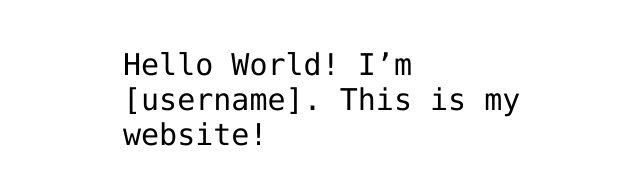
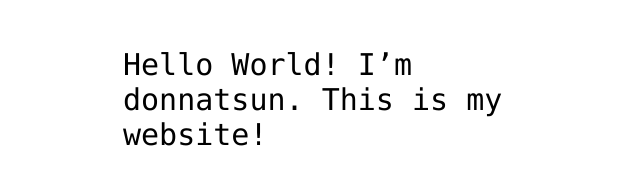
Before and after one commit to donnatsun/donnatsun.github.io, a plain HTML site: page index.html in a window 1280 px wide. Shown: the part 341-526 px from the top of the page, without its empty margins (317-957 px from the left). Drawn offline with Linux system fonts and the light colour scheme.

Commit message:
Update index.html

```diff
--- a/index.html
+++ b/index.html
@@ -12,6 +12,6 @@
 <img src="https://octodex.github.com/images/daftpunktocat-thomas.gif" id="octocat" alt="octocat-gif" />
 
 <!-- Change this code here by copy and pasting your template on line 15 -->
-<p>Hello World! I’m [username]. This is my website!</p>
+<p>Hello World! I’m donnatsun. This is my website!</p>
 </body>
 </html>
```
